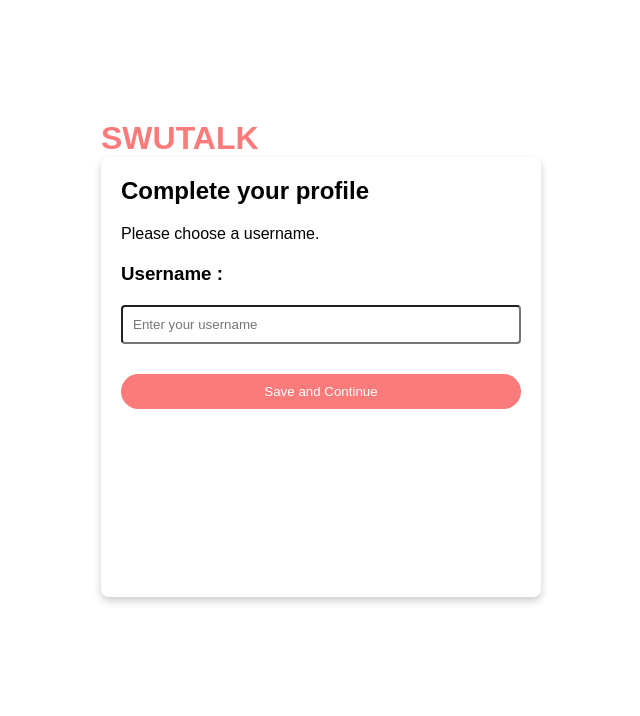
After one commit to TomIrregular/swutalk, a Node server app: template chatapp/views/setup-profile.ejs in a window 1280 px wide. The commit adds this page. Shown: the top 716 px of the page, without its empty margins (339-979 px from the left). Run offline with Node 20, Linux system fonts and the light colour scheme; the template is opened without the code that fills it, so the values that code supplies are empty; some libraries are stand-ins or nearby versions.

Commit message:
Add Login/Register back-end and add google api

```diff
--- a/chatapp/app.js
+++ b/chatapp/app.js
@@ -1,21 +1,90 @@
+require('dotenv').config();
 const express = require('express');
 const http = require('http');
 const socketIo = require('socket.io');
 const path = require('path');
+const session = require('express-session');
+const passport = require('passport');
+const GoogleStrategy = require('passport-google-oauth20').Strategy;
+
 const chatController = require('./controllers/chatController');
 const User = require('./models/User');
+const UserDB = require('./models/Database');
 
 const app = express();
 const server = http.createServer(app);
 const io = socketIo(server);
 
+passport.use(new GoogleStrategy({
+    clientID: process.env.GOOGLE_CLIENT_ID || 'your_client_id_here',
+    clientSecret: process.env.GOOGLE_CLIENT_SECRET || 'your_client_secret_here',
+    callbackURL: 'http://localhost:3000/auth/google/callback'
+  },
+  function(accessToken, refreshToken, profile, cb) {
+    const email = profile.emails && profile.emails[0].value;
+    if (!email || !email.endsWith('@g.swu.ac.th')) {
+      return cb(null, false, { message: 'Only @g.swu.ac.th emails are allowed.' });
+    }
+
+    let user = UserDB.findUserByGoogleId(profile.id);
+    if (!user) {
+      user = UserDB.createUser({
+        googleId: profile.id,
+        email: email,
+        username: null
+      });
+    }
+    return cb(null, user);
+  }
+));
+
+passport.serializeUser(function(user, done) {
+  done(null, user.googleId);
+});
+
+passport.deserializeUser(function(id, done) {
+  const user = UserDB.findUserByGoogleId(id);
+  done(null, user);
+});
+
 app.set('view engine', 'ejs');
 app.set('views', path.join(__dirname, 'views'));
 app.use(express.static(path.join(__dirname, 'public')));
+app.use(express.urlencoded({ extended: true }));
+
+app.use(session({
+  secret: process.env.SESSION_SECRET || 'secret_fallback',
+  resave: false,
+  saveUninitialized: false
+}));
+
+app.use(passport.initialize());
+app.use(passport.session());
 
 app.get('/', chatController.index);
+app.get('/register', (req, res) => res.redirect('/'));
 app.get('/chat', chatController.chat);
-app.get('/register', chatController.register);
+app.get('/setup-profile', chatController.setupProfile);
+app.post('/setup-profile', chatController.saveProfile);
+
+app.get('/auth/google', passport.authenticate('google', { scope: ['profile', 'email'] }));
+
+app.get('/auth/google/callback',
+  passport.authenticate('google', { failureRedirect: '/?error=invalid_email' }),
+  function(req, res) {
+    if (!req.user.username) {
+      res.redirect('/setup-profile');
+    } else {
+      res.redirect('/chat');
+    }
+  });
+
+app.get('/logout', (req, res, next) => {
+  req.logout((err) => {
+    if (err) { return next(err); }
+    res.redirect('/');
+  });
+});
 
 io.on('connection', (socket) => {
   socket.on('join', (username) => {
--- a/chatapp/package.json
+++ b/chatapp/package.json
@@ -6,8 +6,12 @@
     "start": "node app.js"
   },
   "dependencies": {
+    "dotenv": "^17.3.1",
+    "ejs": "^3.1.9",
     "express": "^4.18.2",
-    "ejs": "^3.1.9",
+    "express-session": "^1.19.0",
+    "passport": "^0.7.0",
+    "passport-google-oauth20": "^2.0.0",
     "socket.io": "^4.7.2"
   }
 }
--- /dev/null
+++ b/chatapp/views/setup-profile.ejs
@@ -0,0 +1,41 @@
+<!DOCTYPE html>
+<html>
+<head>
+    <title>Complete Profile - SWUTalk</title>
+    <style>
+        *{
+            margin: 0;
+            padding: 0;
+        }
+        body { font-family: Arial, sans-serif; max-width: 400px; margin: 100px auto; padding: 20px; }
+        input { width: 100%; padding: 10px; margin: 10px 0; box-sizing: border-box; }
+        button { width: 100%; padding: 10px; background: #007bff; color: white; border: none; cursor: pointer; }
+        .card{
+            background-color: white;
+            border:black 2px;
+            border-radius: 8px;
+            width: 400px;
+            height: 400px;
+            box-shadow: 0 4px 8px 0 rgba(0,0,0,0.2);
+            padding:20px;
+
+            h3{ margin-top: 20px; }
+            p{ margin-top: 20px; }
+            input{ margin-top: 20px; border-radius: 4px; }
+            button{ border-radius: 20px; background-color: #FB7A7A; margin-top:20px; }
+        }
+    </style>
+</head>
+<body>
+    <h1 style="color: #FB7A7A;">SWUTALK</h1>
+    <div class="card">
+        <form action="/setup-profile" method="POST">
+            <h2>Complete your profile</h2>
+            <p>Please choose a username.</p>
+            <h3><b>Username : </b></h3>
+            <input type="text" name="username" placeholder="Enter your username" required>
+            <button type="submit">Save and Continue</button>
+        </form>
+    </div>
+</body>
+</html>
```
Also changed, not shown: chatapp/controllers/chatController.js (+30 -6 lines), chatapp/models/Database.js (added, +54 -0 lines), chatapp/users.json (added, +7 -0 lines), chatapp/views/index.ejs (+11 -11 lines), chatapp/views/register.ejs (+11 -11 lines), 1 other file.
